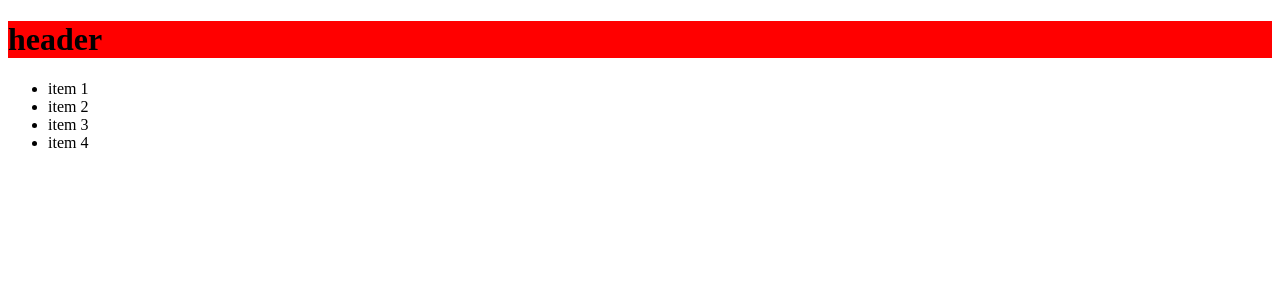
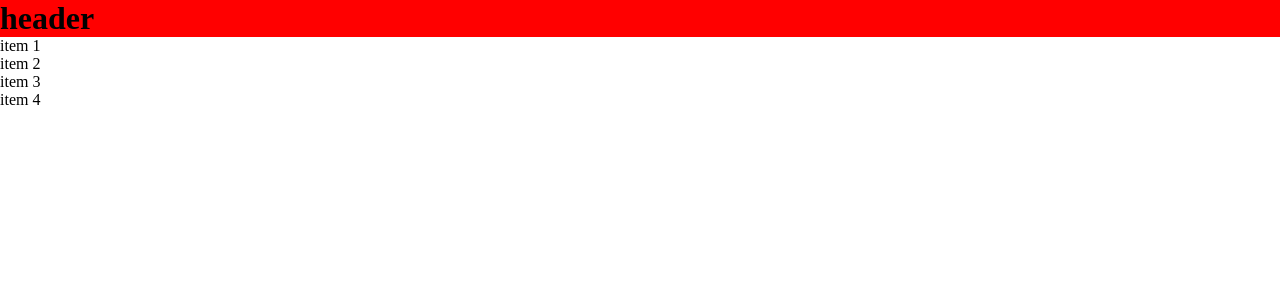
Before and after one commit to 838861hs/react_playground, a React (Vite) app in the folder react-app/: page / in a window 1280 px wide. Shown: the top 300 px of the page. Built offline with nearby package versions, Linux system fonts and the light colour scheme.

Commit message:
共通設定cssを追加

```diff
--- a/react-app/src/main.jsx
+++ b/react-app/src/main.jsx
@@ -1,6 +1,7 @@
 import {StrictMode} from 'react'
 import {createRoot} from 'react-dom/client'
 import Header from './Header.jsx';
+import './scss/main.scss';
 
 createRoot(document.getElementById('root')).render(
   <StrictMode>
--- /dev/null
+++ b/react-app/src/scss/main.scss
@@ -0,0 +1,5 @@
+* {
+  padding: 0;
+  margin: 0;
+
+}
```
